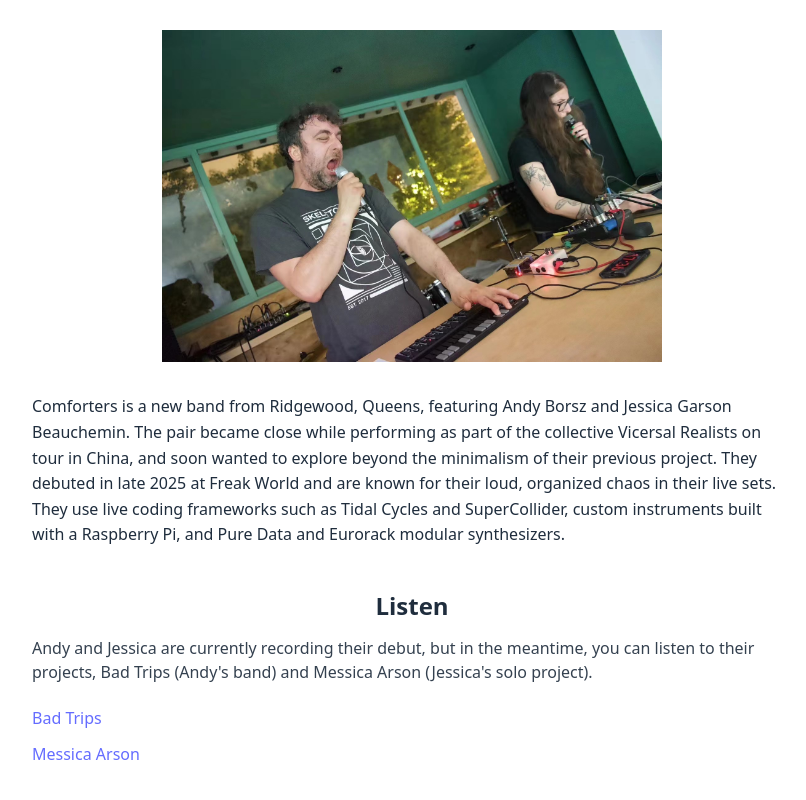
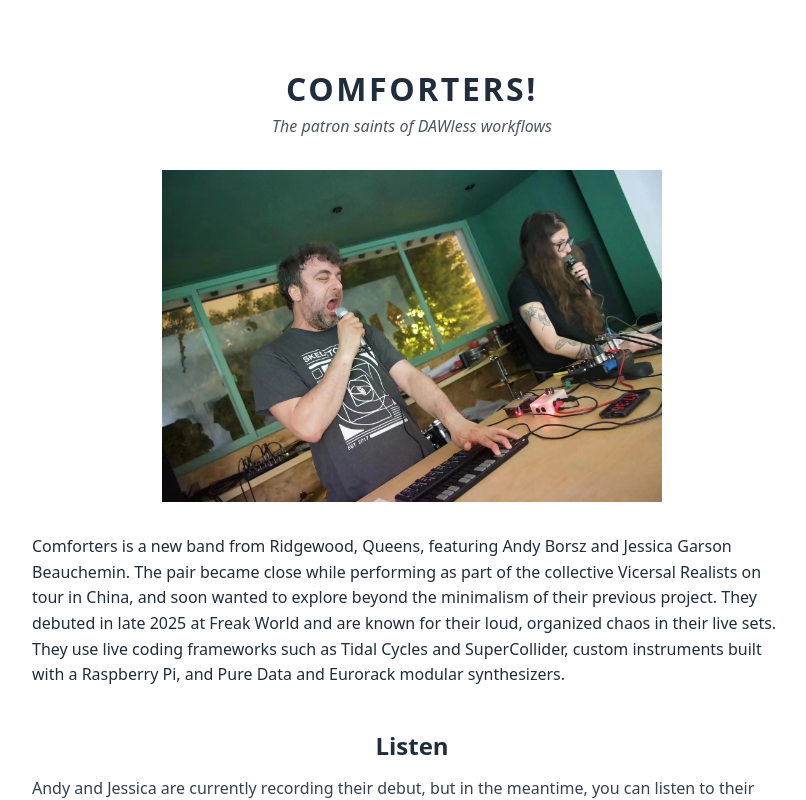
Before and after one commit to JessicaGarson/comforters-site, a React (Vite) app: page / in a window 1280 px wide. Shown: the top 800 px of the page, without its empty margins (228-1034 px from the left). Built offline with nearby package versions, Linux system fonts and the light colour scheme.

Commit message:
Dark mode fixes

```diff
--- a/index.html
+++ b/index.html
@@ -5,6 +5,8 @@
     <link rel="icon" type="image/svg+xml" href="/vite.svg" />
     <meta name="viewport" content="width=device-width, initial-scale=1.0" />
     <title>Comforters!</title>
+    <meta name="viewport" content="width=device-width, initial-scale=1" />
+    <meta name="color-scheme" content="light dark" />
   </head>
   <body>
     <div id="root"></div>
--- a/src/index.css
+++ b/src/index.css
@@ -18,12 +18,13 @@
 
 @media (prefers-color-scheme: dark) {
   :root {
-    --bg: #242424;
-    --fg: rgba(255, 255, 255, 0.87);
+    --bg: #121212; /* neutral dark, not brown */
+    --fg: rgba(255, 255, 255, 0.9);
     --link: #8c92ff;
     --link-hover: #a5aaff;
   }
 }
+
 
 html,
 body {
@@ -35,8 +36,7 @@ body {
   min-width: 320px;
   min-height: 100vh;
 
-  display: flex;
-  place-items: center;
+  display: block;
 
   background-color: var(--bg);
   color: var(--fg);
@@ -45,7 +45,9 @@ body {
 h1 {
   font-size: 3.2em;
   line-height: 1.1;
+  margin-top: 0;
 }
+
 
 a {
   font-weight: 500;
```
